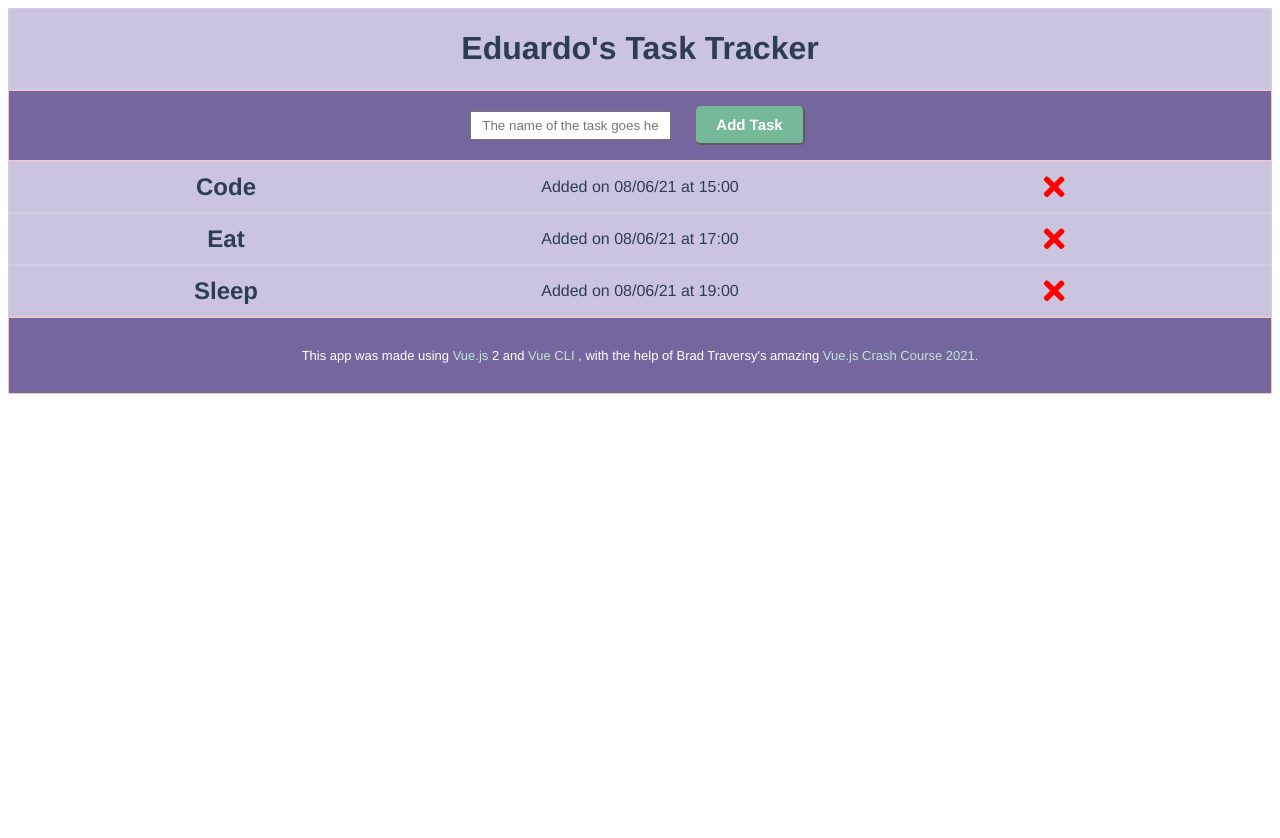
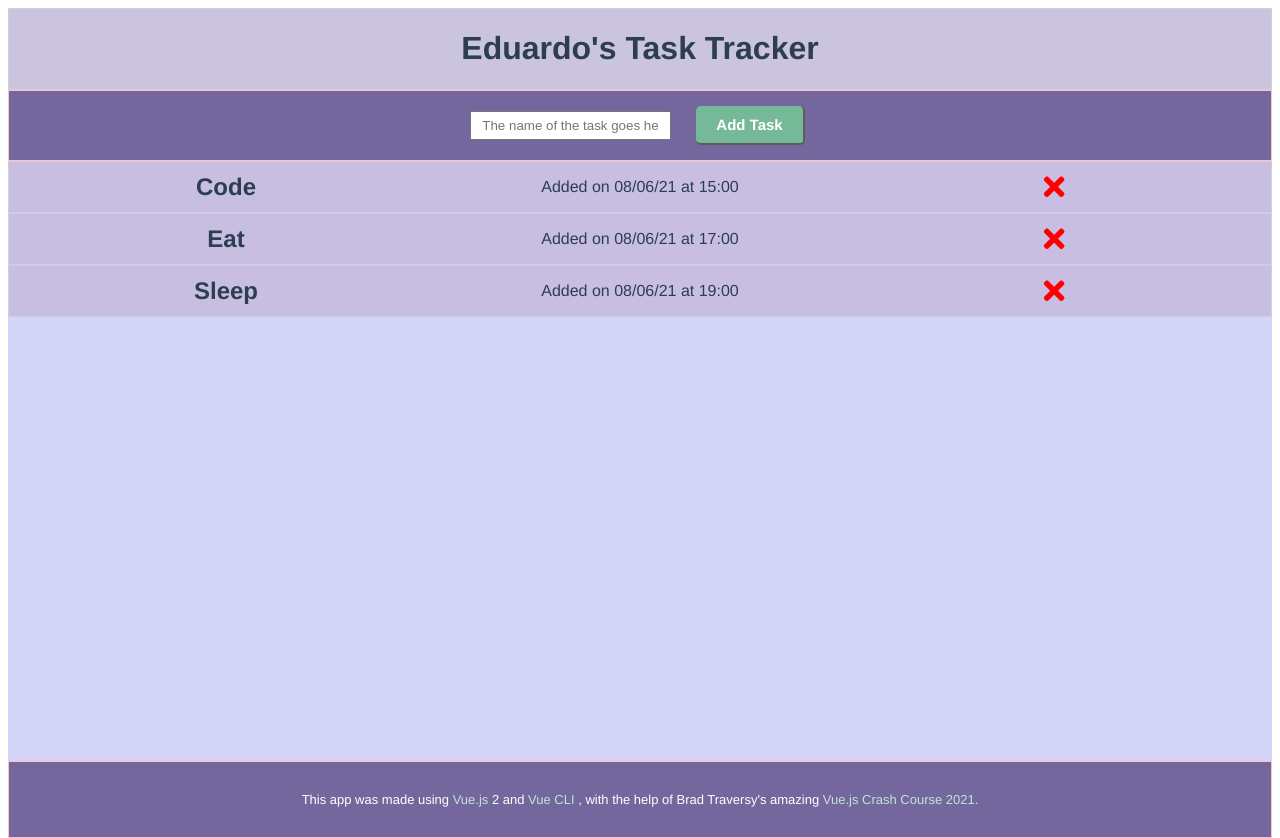
Before and after one commit to eduardomecchia/todos, a Vue app: page / in a window 1280 px wide. Before the commit the page ends 800 px from the top, so only its background shows below. Built offline with nearby package versions, Linux system fonts and the light colour scheme.

Commit message:
Make the tasks section grow automatically in height

```diff
--- a/src/App.vue
+++ b/src/App.vue
@@ -87,6 +87,7 @@ export default {
   -moz-osx-font-smoothing: grayscale;
   text-align: center;
   color: #2c3e50;
+  height: 100vh;
 }
 
 a {
--- a/src/components/Task.vue
+++ b/src/components/Task.vue
@@ -18,7 +18,7 @@ export default {
 
 <style scoped>
     .task {
-        background-color: #9c90c086;
+        background-color: #c8bee2;
         border: 1px solid #cecedf;
         padding: 10px;
         display: flex;
--- a/src/components/Tasks.vue
+++ b/src/components/Tasks.vue
@@ -23,3 +23,10 @@ export default {
     emits: ["delete-task"]
 }
 </script>
+
+<style scoped>
+  .tasks {
+    height: 75%;
+    background-color: #d4d4f6;
+  }
+</style>
```
